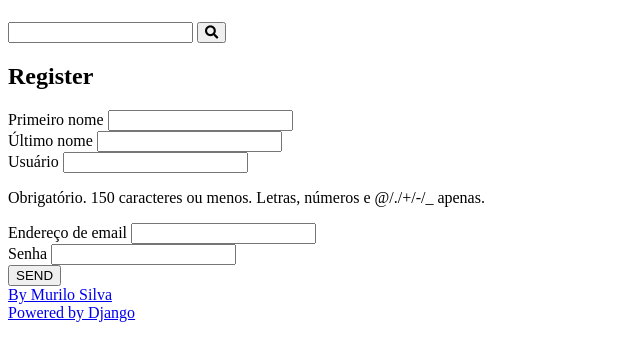
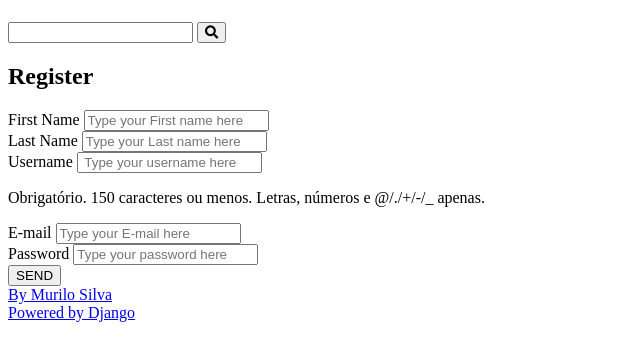
Before and after one commit to MuriloGDSilva/Curso-django, a Django app: page /authors/register/ in a window 1280 px wide. Shown: the part 58-419 px from the top of the page, without its empty margins (0-640 px from the left). Run offline with Django 4.2, Linux system fonts and the light colour scheme.

Commit message:
forms styling

```diff
--- a/authors/forms.py
+++ b/authors/forms.py
@@ -3,7 +3,48 @@ from django.contrib.auth.models import User
 
 
 class RegisterForm(forms.ModelForm):
+
     class Meta:
         model = User
         fields = ['first_name', 'last_name',
                   'username', 'email', 'password']
+
+        labels = {
+            'username': ' Username',
+            'first_name': 'First Name',
+            'last_name': 'Last Name',
+            'email': ' E-mail',
+            'password': 'Password',
+        }
+
+        error_messages = {
+            'username': {
+                'required': 'This field must not be empty'
+            },
+
+            'password': {
+                'required': 'This field must not be empty'
+            }
+        }
+
+        widgets = {
+            'username': forms.TextInput(attrs={
+                'placeholder': ' Type your username here'
+            }),
+
+            'password': forms.PasswordInput(attrs={
+                'placeholder': 'Type your password here'
+            }),
+
+            'email': forms.EmailInput(attrs={
+                'placeholder': 'Type your E-mail here'
+            }),
+
+            'first_name': forms.TextInput(attrs={
+                'placeholder': 'Type your First name here'
+            }),
+
+            'last_name': forms.TextInput(attrs={
+                'placeholder': 'Type your Last name here'
+            }),
+        }
--- a/authors/templates/authors/pages/register_view.html
+++ b/authors/templates/authors/pages/register_view.html
@@ -26,8 +26,10 @@
                     </div>
                 {% endfor %}
             </div>
-            <div class="form-group">
-                <button type="submit"> SEND </button>
+            <div class="form-content form-content-grid">
+                <div class="form-group">
+                    <button type="submit"> SEND </button>
+                </div>
             </div>
         </form>
     </div>
```
